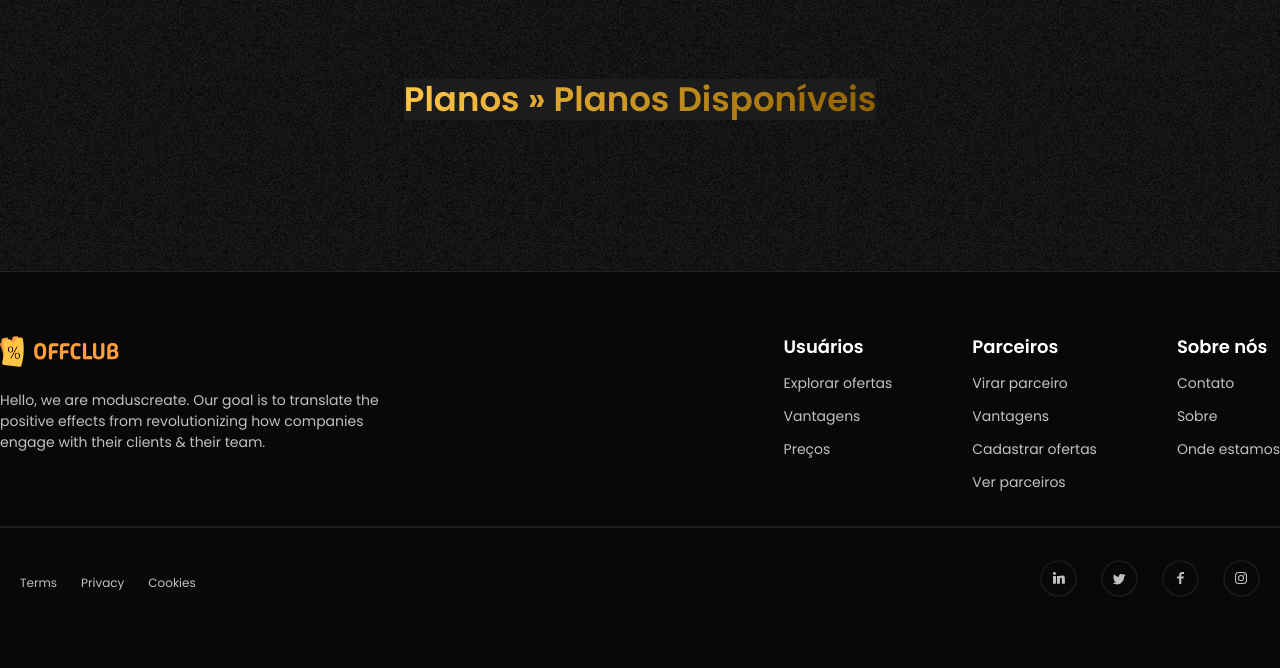
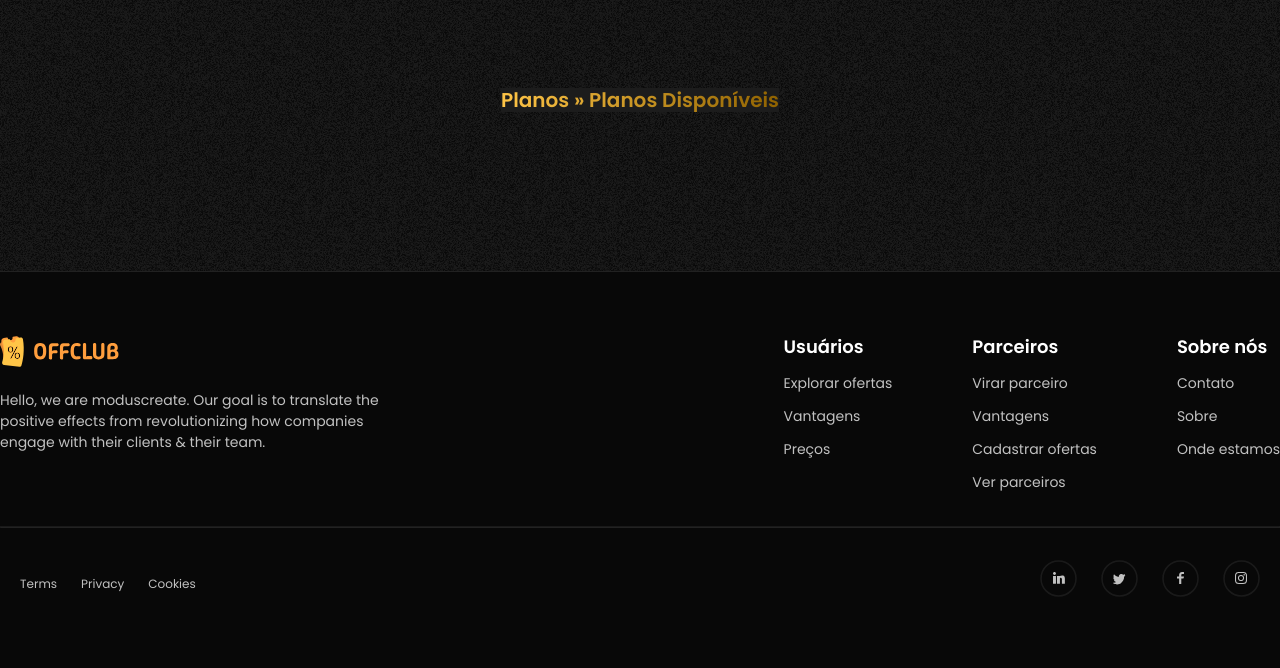
Before and after one commit to PI-InfoWeb-CNAT/2025-OffClub, a Django app: template src/apps/subscription/templates/plans.html in a window 1280 px wide. Shown: the part 132-800 px from the top of the page. Run offline with Django 3.2, Linux system fonts and the light colour scheme; the template is opened without the code that fills it, so the values that code supplies are empty; some libraries are stand-ins or nearby versions; some web fonts are replaced.

Commit message:
style(subscription): adjust title size

```diff
--- a/src/apps/subscription/static/css/plans.css
+++ b/src/apps/subscription/static/css/plans.css
@@ -50,7 +50,7 @@
 /* Tipografia                   */
 /* ============================================= */
 .plans-header > h1 {
-    font-size: clamp(26px, 3vw, 34px);
+    font-size: clamp(16px, 3vw, 20px);
     background: var(--gradient-gold);
     color: transparent;
     background-clip: text;
```
